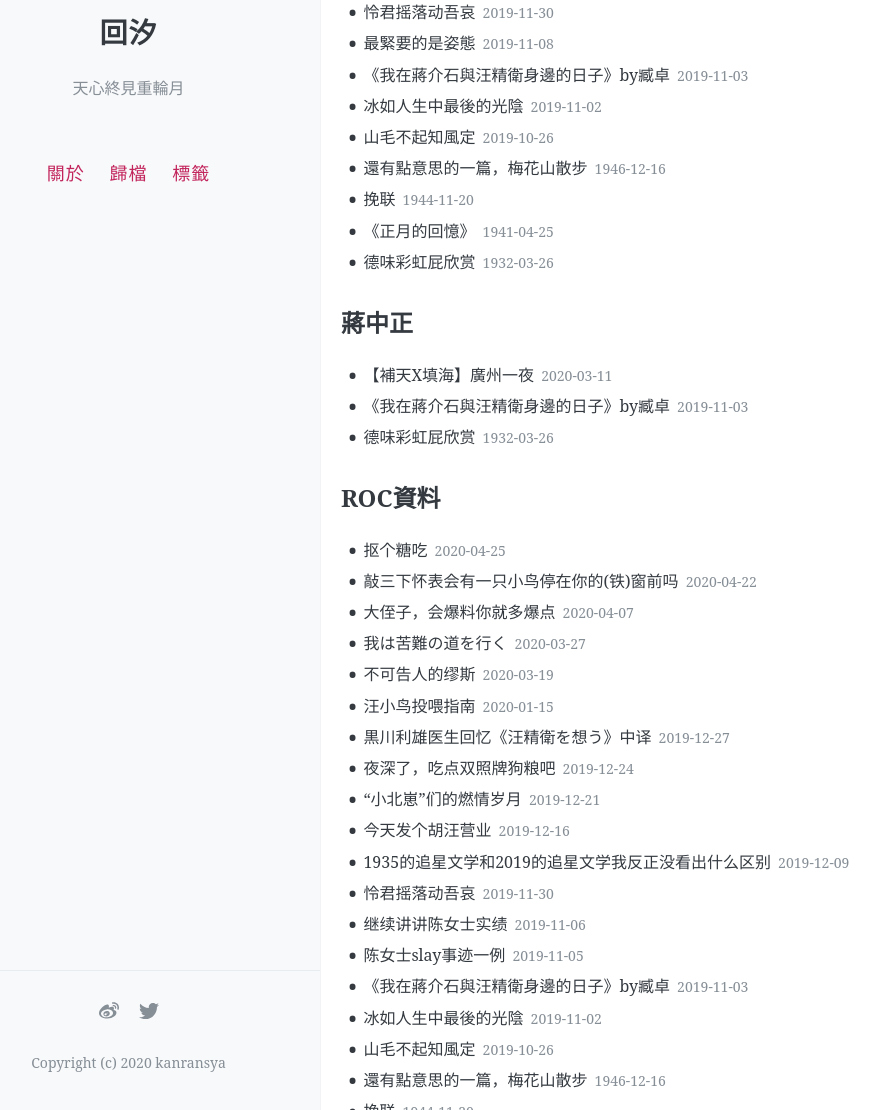
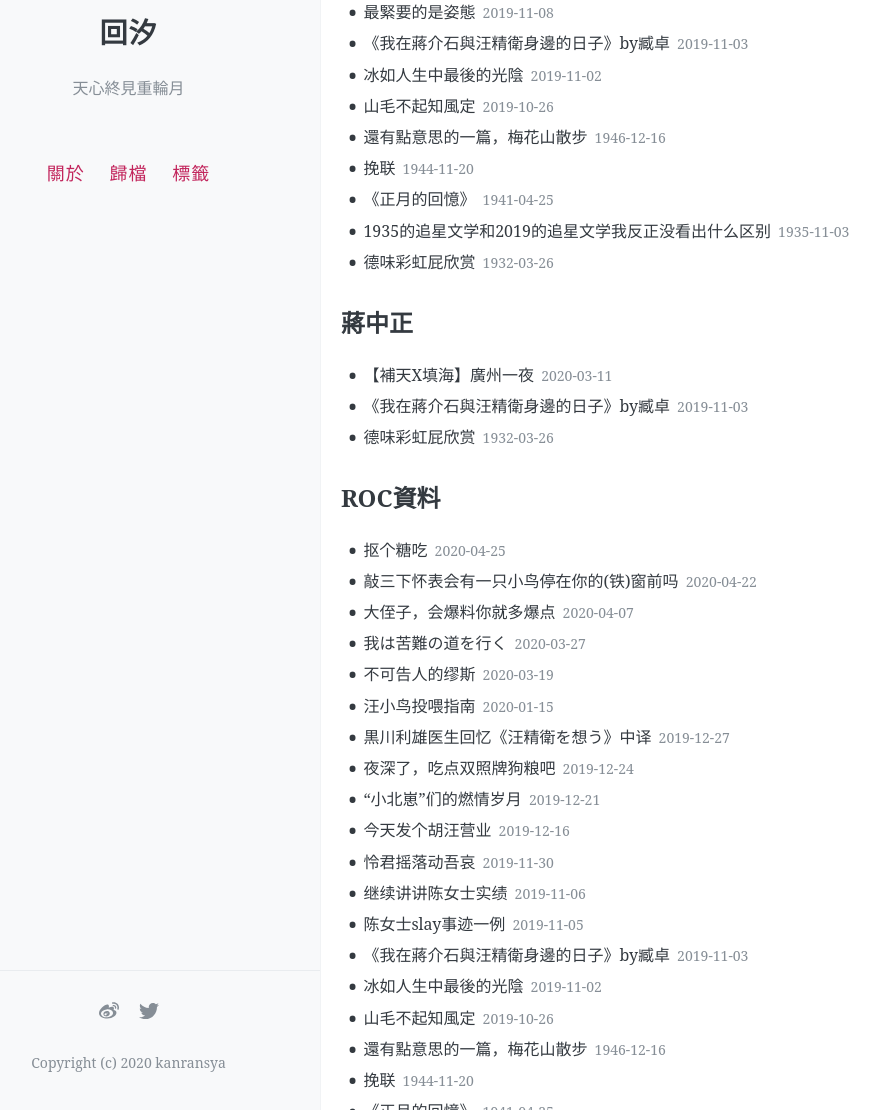
Before and after one commit to kanransya/nami-jetcoaster, a Jekyll site: the page built from tags/index.html, in a window 1280 px wide and 1400 px high, scrolled down 375 px. Shown: the part 290-1400 px from the top of the window, without its empty margins (63-943 px from the left). Built offline with Jekyll 4.4.1, drawn with Linux system fonts in a browser that asks for light colours; comment, search, counter and statistics services are not loaded; some of the changed text lies outside the part shown.

Commit message:
Update 2019-12-09-1935rainbowpraises.md

```diff
--- a/_posts/2019-12-09-1935rainbowpraises.md
+++ b/_posts/2019-12-09-1935rainbowpraises.md
@@ -1,7 +1,7 @@
 ---
 layout: post
 title: 1935的追星文学和2019的追星文学我反正没看出什么区别
-date: 2019-12-09 23:22:15
+date: 1935-11-03 23:22:15
 author: 漢子
 tags: [汪兆銘,ROC資料]
 
```
